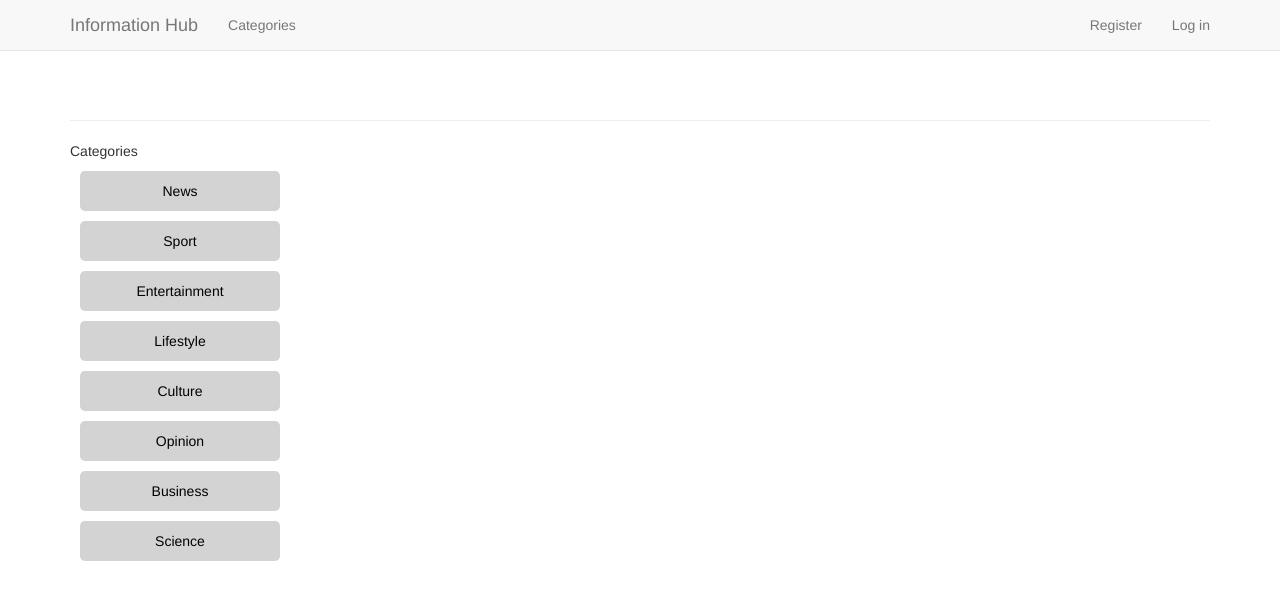
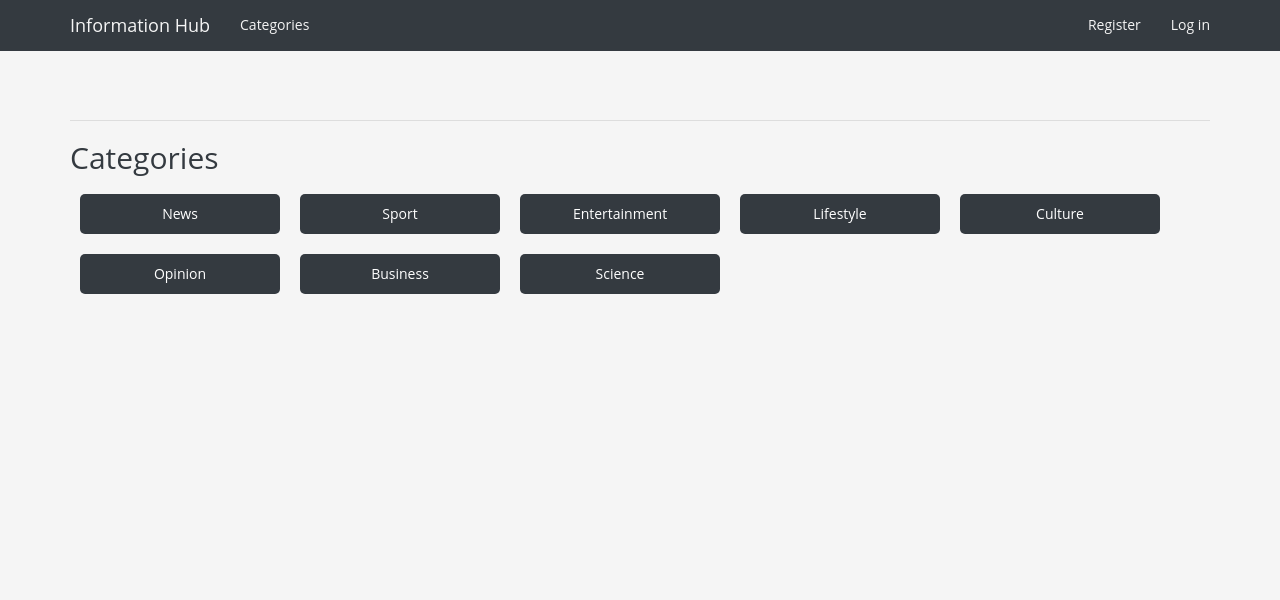
Before and after one commit to Aflynn987/Information-hub, a Django app: page /categories/ in a window 1280 px wide. Shown: the top 600 px of the page. Run offline with Django 4.2, Linux system fonts and the light colour scheme; data comes from the database, SQL or seed files in the repository; some libraries are stand-ins or nearby versions.

Commit message:
Stylistic changes

```diff
--- a/info_hubs/templates/info_hubs/base.html
+++ b/info_hubs/templates/info_hubs/base.html
@@ -1,3 +1,5 @@
+{% load bootstrap3 %}
+
 {% load bootstrap3 %}
 
 <!DOCTYPE html>
@@ -12,6 +14,53 @@
     {% bootstrap_css %}
     {% bootstrap_javascript %}
 
+    <style>
+      body {
+        background-color: #f5f5f5;
+        font-family: 'Open Sans', sans-serif;
+      }
+
+      .navbar-default {
+        background-color: #343a40;
+        border-color: #343a40;
+      }
+
+      .navbar-default .navbar-brand,
+      .navbar-default .navbar-nav > li > a {
+        color: #f5f5f5;
+      }
+
+      .navbar-default .navbar-nav > li > a:hover,
+      .navbar-default .navbar-nav > li > a:focus {
+        background-color: #292d30;
+        color: #f5f5f5;
+      }
+
+      .navbar-default .navbar-nav > .active > a,
+      .navbar-default .navbar-nav > .active > a:hover,
+      .navbar-default .navbar-nav > .active > a:focus {
+        background-color: #292d30;
+        color: #f5f5f5;
+      }
+
+      .navbar-default .navbar-toggle {
+        border-color: #f5f5f5;
+      }
+
+      .navbar-default .navbar-toggle:hover,
+      .navbar-default .navbar-toggle:focus {
+        background-color: #292d30;
+      }
+
+      .navbar-default .navbar-toggle .icon-bar {
+        background-color: #f5f5f5;
+      }
+
+      .page-header {
+        border-bottom: 1px solid #ddd;
+      }
+    </style>
+
   </head>
 
   <body>
@@ -23,6 +72,10 @@
           <button type="button" class="navbar-toggle collapsed"
             data-toggle="collapse" data-target="#navbar"
             aria-expanded="false" aria-controls="navbar">
+            <span class="sr-only">Toggle navigation</span>
+            <span class="icon-bar"></span>
+            <span class="icon-bar"></span>
+            <span class="icon-bar"></span>
           </button>
             <a class="navbar-brand" href="{% url 'info_hubs:index' %}">
                 Information Hub</a>
--- a/info_hubs/templates/info_hubs/categories.html
+++ b/info_hubs/templates/info_hubs/categories.html
@@ -2,13 +2,13 @@
 
 {% block content %}
 
-  <p>Categories</p>
+  <h2 style="color: #343a40;">Categories</h2>
 
-  <div>
+  <div style="display: flex; flex-wrap: wrap;">
     {% for category in categories %}
-      <a style="display: block; background-color: lightgrey; border-radius: 5px;
-       margin: 10px; padding: 10px; text-align: center; width: 200px;
-        color: black; text-decoration: none;"
+      <a style="background-color: #343a40; border-radius: 5px; margin: 10px;
+       padding: 10px; text-align: center; width: 200px; color: white;
+       text-decoration: none;"
          href="{% url 'info_hubs:category' category.id %}">
         {{ category }}
       </a>
--- a/info_hubs/templates/info_hubs/category.html
+++ b/info_hubs/templates/info_hubs/category.html
@@ -1,7 +1,7 @@
 {% extends 'info_hubs/base.html' %}
 
 {% block header %}
-  <h2>{{ category }}</h2>
+    <h2>{{ category }}</h2>
 {% endblock header %}
 
 {% block content %}
--- a/info_hubs/templates/info_hubs/index.html
+++ b/info_hubs/templates/info_hubs/index.html
@@ -1,7 +1,7 @@
 {% extends "info_hubs/base.html" %}
 
 {% block header %}
-  <div class='jumbotron'>
+  <div class='jumbotron' style="background-color: #343a40; color: #f5f5f5; border-radius: 0px;">
     <h3>Information Hub</h3>
     <br>
     <h4>
@@ -12,7 +12,7 @@
 
 {% block content %}
   <h4>
-    <a href="{% url 'users:register' %}">Register an account</a>
+    <a href="{% url 'users:register' %}" style="color: #343a40;">Register an account</a>
     for a more personalized news feed
   </h4>
 {% endblock content %}
--- a/info_hubs/templates/info_hubs/scrape.html
+++ b/info_hubs/templates/info_hubs/scrape.html
@@ -1,9 +1,6 @@
 {% extends "info_hubs/base.html" %}
 
 {% block content %}
-
-  <p>Scraping page</p>
-  <hr>
   <h1>Scrape</h1>
   <form method="post" action="{% url 'info_hubs:scrape_data' %}">
     {% csrf_token %}
@@ -11,11 +8,9 @@
     <input type="text" id="url" name="url">
     <button type="submit">Scrape</button>
   </form>
-
   {% if success %}
     <div style="background-color: lightgreen; color: white; padding: 10px; margin-top: 10px;">
       Scraping complete!
     </div>
   {% endif %}
-
 {% endblock content %}
--- a/requirements.txt
+++ b/requirements.txt
@@ -3,6 +3,6 @@ beautifulsoup4==4.10.0
 django==4.2.1
 django-bootstrap3==23.1
 tldextract==3.4.1
-requests_mock-1.10.0
-pytest-7.3.1 # This may not be needed, check with a fresh venv to make sure
-pytest-cov-4.0.0
+requests_mock==1.10.0
+pytest==7.3.1 # This may not be needed, check with a fresh venv to make sure
+pytest-cov==4.0.0
```
